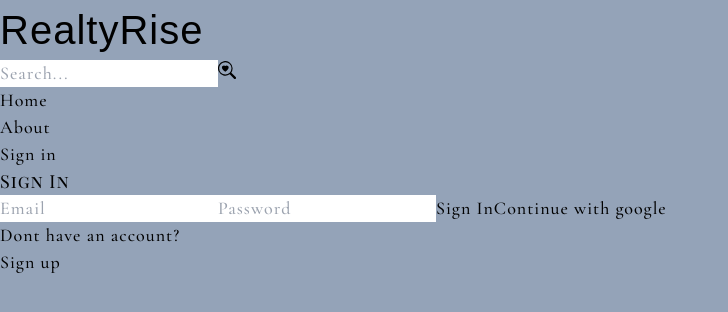
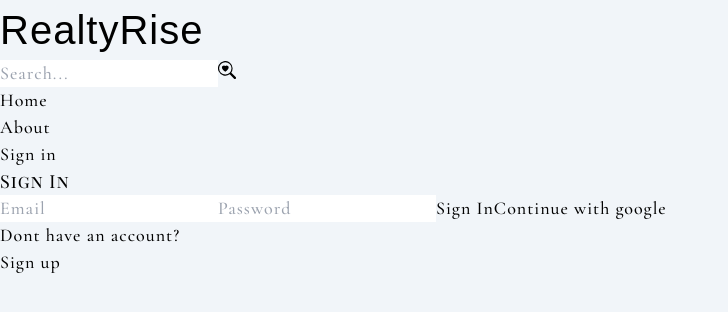
Before and after one commit to Aaliyah1699/Real-Estate-App, a React (Vite) app in the folder client/: page /sign-in in a window 1280 px wide. Shown: the top 312 px of the page, without its empty margins (0-728 px from the left). Built offline with nearby package versions, Linux system fonts and the light colour scheme; no server answers; a web font is replaced by a local one.

Commit message:
Update styles

```diff
--- a/client/src/index.css
+++ b/client/src/index.css
@@ -22,5 +22,5 @@ body {
     font-weight: 500 !important;
     font-size: large !important;
     letter-spacing: 1px;
-    background-color: #94a3b8;
+    background-color: #f1f5f9;
 }
--- a/client/src/pages/Profile.jsx
+++ b/client/src/pages/Profile.jsx
@@ -277,7 +277,7 @@ const Profile = () => {
                                 />
                             </Link>
                             <Link
-                                className='text-white font-semibold  hover:underline truncate flex-1'
+                                className='text-gray-700 capitalize font-semibold  hover:underline truncate flex-1'
                                 to={`/listing/${listing._id}`}
                             >
                                 <p>{listing.name}</p>
```
